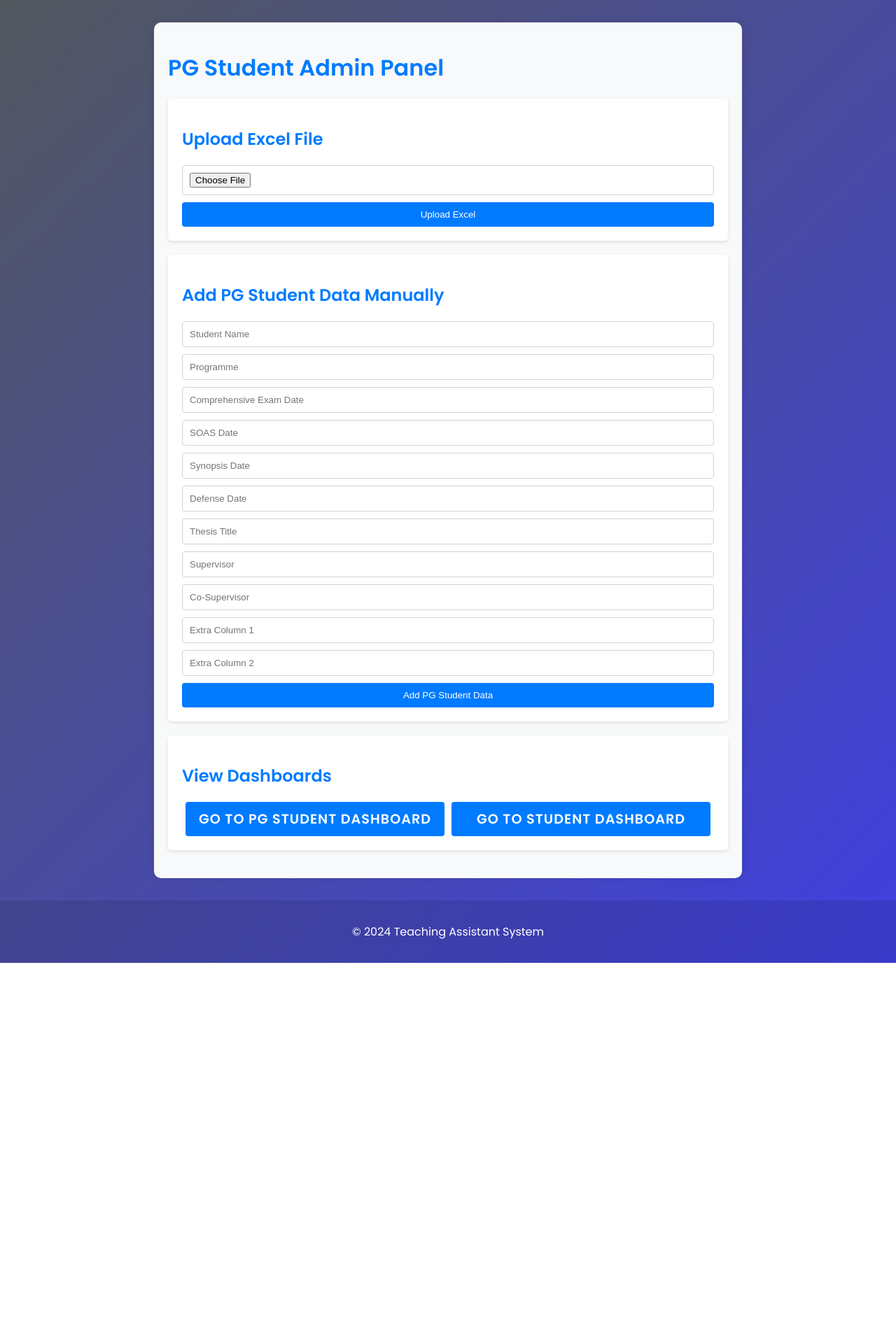
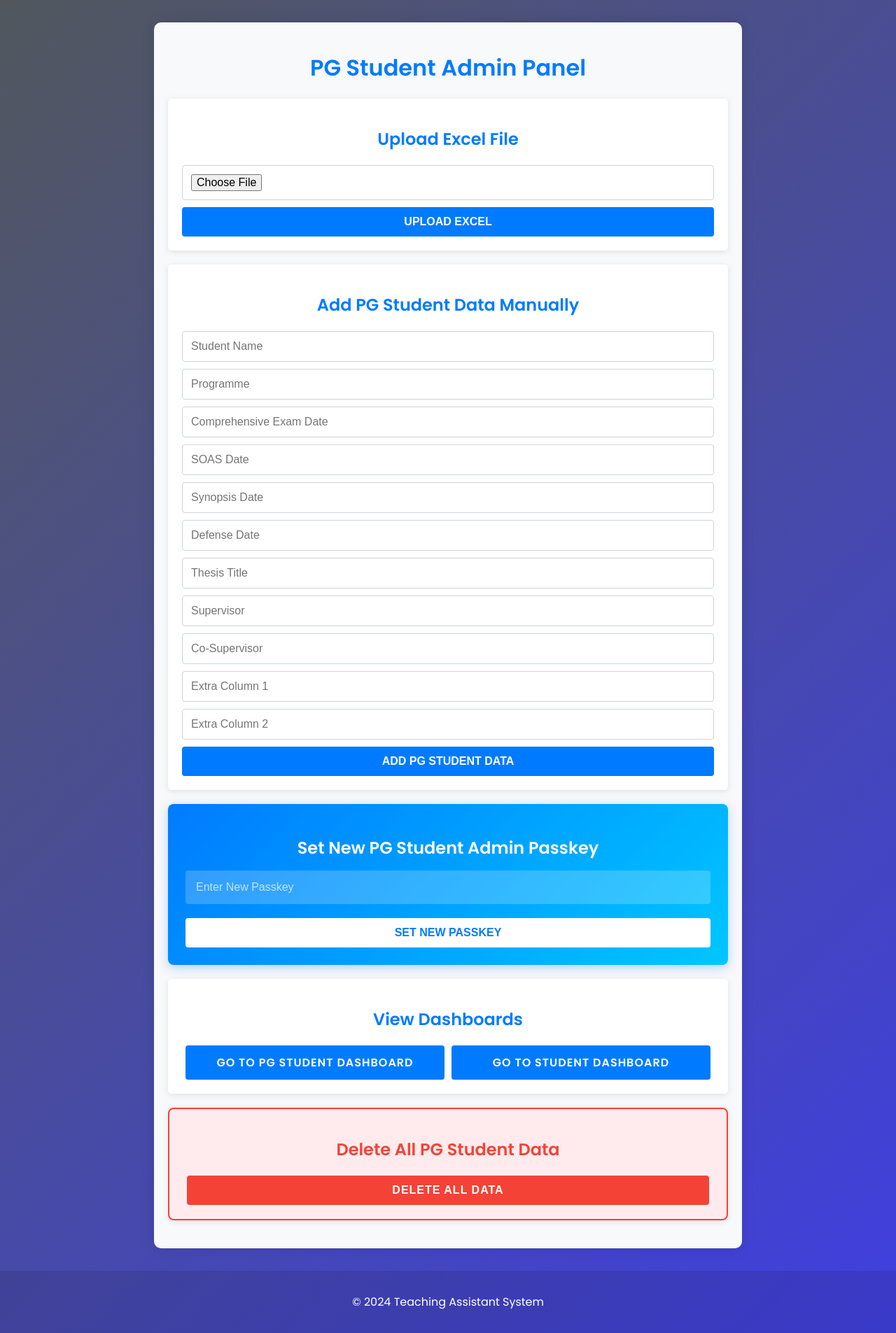
Before and after one commit to Jyotishmoy12/INTERNSHIPIITG, a Flask app: page /pg_student_admin_panel in a window 1280 px wide. Shown: the part 77-1982 px from the top of the page at 70% size. Before the commit the page ends 1453 px from the top, so only its background shows below. Run offline with Flask 3, Linux system fonts and the light colour scheme; a user stored in the database is signed in.

Commit message:
some changes

```diff
--- a/models.py
+++ b/models.py
@@ -36,6 +36,7 @@ class PGStudentData(db.Model):
     extra_column2 = db.Column(db.String(100))
 
 
+
 class Passkey(db.Model):
     id = db.Column(db.Integer, primary_key=True)
     passkey = db.Column(db.String(20), nullable=False)
--- a/routes.py
+++ b/routes.py
@@ -458,46 +458,6 @@ def pg_student_dashboard():
     pg_student_data = PGStudentData.query.all()
     return render_template('pg_student_dashboard.html', title='PG Student Dashboard', pg_student_data=pg_student_data)
 
-@app.route("/download_pg_student_data")
-@login_required
-def download_pg_student_data():
-    if current_user.role not in ['pg_student_admin', 'admin']:
-        flash('Access denied. You must be a PG Student Admin or Admin to download data.', 'danger')
-        return redirect(url_for('home'))
-
-    pg_student_data = PGStudentData.query.all()
-
-    output = BytesIO()
-    workbook = xlsxwriter.Workbook(output)
-    worksheet = workbook.add_worksheet()
-
-    # Write headers
-    headers = ['Name', 'Programme', 'Comprehensive Exam Date', 'SOAS Date', 'Synopsis Date', 'Defense Date', 'Thesis Title', 'Supervisor', 'Co-Supervisor', 'Extra Column 1', 'Extra Column 2']
-    for col, header in enumerate(headers):
-        worksheet.write(0, col, header)
-
-    # Write data
-    for row, data in enumerate(pg_student_data, start=1):
-        worksheet.write(row, 0, data.student_name)
-        worksheet.write(row, 1, data.programme)
-        worksheet.write(row, 2, data.comprehensive_exam_date)
-        worksheet.write(row, 3, data.soas_date)
-        worksheet.write(row, 4, data.synopsis_date)
-        worksheet.write(row, 5, data.defense_date)
-        worksheet.write(row, 6, data.thesis_title)
-        worksheet.write(row, 7, data.supervisor)
-        worksheet.write(row, 8, data.co_supervisor)
-        worksheet.write(row, 9, data.extra_column1)
-        worksheet.write(row, 10, data.extra_column2)
-
-    workbook.close()
-    output.seek(0)
-
-    response = make_response(output.getvalue())
-    response.headers['Content-Type'] = 'application/vnd.openxmlformats-officedocument.spreadsheetml.sheet'
-    response.headers['Content-Disposition'] = 'attachment; filename=pg_student_data.xlsx'
-
-    return response
 
 @app.route("/pg_student_admin_forgot_password", methods=['GET', 'POST'])
 def pg_student_admin_forgot_password():
@@ -539,3 +499,26 @@ def set_pg_student_admin_passkey():
 
     flash('PG Student Admin Passkey updated successfully', 'success')
     return redirect(url_for('pg_student_admin_panel'))
+
+@app.route("/delete_pg_student_data/<int:id>", methods=['POST'])
+@login_required
+def delete_pg_student_data(id):
+    if current_user.role not in ['pg_student_admin', 'admin']:
+        flash('Access denied. You must be a PG Student Admin or Admin to delete data.', 'danger')
+        return redirect(url_for('home'))
+    pg_student_data = PGStudentData.query.get_or_404(id)
+    db.session.delete(pg_student_data)
+    db.session.commit()
+    flash('PG Student data deleted successfully', 'success')
+    return redirect(url_for('pg_student_dashboard'))
+
+@app.route("/delete_all_pg_student_data", methods=['POST'])
+@login_required
+def delete_all_pg_student_data():
+    if current_user.role not in ['pg_student_admin', 'admin']:
+        flash('Access denied. You must be a PG Student Admin or Admin to delete all data.', 'danger')
+        return redirect(url_for('home'))
+    PGStudentData.query.delete()
+    db.session.commit()
+    flash('All PG Student data deleted successfully', 'success')
+    return redirect(url_for('pg_student_admin_panel'))
--- a/static/js/main.js
+++ b/static/js/main.js
@@ -1,3 +1,5 @@
+
+
 document.addEventListener('DOMContentLoaded', function() {
     const adminLoginLink = document.getElementById('admin-login-link');
     const adminPasskeyModal = document.getElementById('admin-passkey-modal');
--- a/templates/pg_student_admin_panel.html
+++ b/templates/pg_student_admin_panel.html
@@ -7,40 +7,58 @@
         padding: 20px;
         background-color: #f8f9fa;
         border-radius: 10px;
-        box-shadow: 0 0 10px rgba(0,0,0,0.1);
+        box-shadow: 0 0 20px rgba(0,0,0,0.1);
     }
     h1, h2 {
         color: #007bff;
         margin-bottom: 20px;
+        text-align: center;
     }
     .section {
         background-color: white;
         padding: 20px;
         margin-bottom: 20px;
         border-radius: 5px;
-        box-shadow: 0 2px 5px rgba(0,0,0,0.1);
+        box-shadow: 0 2px 10px rgba(0,0,0,0.1);
+        transition: all 0.3s ease;
+    }
+    .section:hover {
+        transform: translateY(-5px);
+        box-shadow: 0 5px 15px rgba(0,0,0,0.2);
     }
     form {
         display: flex;
         flex-direction: column;
     }
-    input[type="text"], input[type="file"] {
+    input[type="text"], input[type="file"], input[type="password"] {
         margin-bottom: 10px;
-        padding: 10px;
+        padding: 12px;
         border: 1px solid #ced4da;
         border-radius: 4px;
+        font-size: 16px;
+        transition: border-color 0.3s ease;
+    }
+    input[type="text"]:focus, input[type="file"]:focus, input[type="password"]:focus {
+        border-color: #007bff;
+        outline: none;
+        box-shadow: 0 0 0 2px rgba(0,123,255,0.25);
     }
     input[type="submit"], .btn {
         background-color: #007bff;
         color: white;
         border: none;
-        padding: 10px 15px;
+        padding: 12px 20px;
         border-radius: 4px;
         cursor: pointer;
-        transition: background-color 0.3s;
+        transition: all 0.3s ease;
+        font-size: 16px;
+        font-weight: bold;
+        text-transform: uppercase;
     }
     input[type="submit"]:hover, .btn:hover {
         background-color: #0056b3;
+        transform: translateY(-2px);
+        box-shadow: 0 2px 5px rgba(0,0,0,0.2);
     }
     .btn-container {
         display: flex;
@@ -52,6 +70,52 @@
         text-align: center;
         flex: 1;
         margin: 0 5px;
+    }
+    .passkey-section {
+        background: linear-gradient(135deg, #007bff, #00c6ff);
+        color: white;
+        padding: 25px;
+        border-radius: 8px;
+        box-shadow: 0 4px 15px rgba(0,123,255,0.3);
+    }
+    .passkey-section h2 {
+        color: white;
+        margin-bottom: 15px;
+    }
+    .passkey-section input[type="password"] {
+        background-color: rgba(255,255,255,0.2);
+        border: none;
+        color: white;
+        padding: 15px;
+    }
+    .passkey-section input[type="password"]::placeholder {
+        color: rgba(255,255,255,0.7);
+    }
+    .passkey-section input[type="submit"] {
+        background-color: white;
+        color: #007bff;
+        padding: 12px 25px;
+        margin-top: 10px;
+    }
+    .passkey-section input[type="submit"]:hover {
+        background-color: #f8f9fa;
+        color: #0056b3;
+    }
+    .danger-section {
+        background-color: #ffebee;
+        border: 2px solid #f44336;
+        padding: 20px;
+        border-radius: 8px;
+        margin-top: 20px;
+    }
+    .danger-section h2 {
+        color: #f44336;
+    }
+    .btn-danger {
+        background-color: #f44336;
+    }
+    .btn-danger:hover {
+        background-color: #d32f2f;
     }
 </style>
 
@@ -84,6 +148,14 @@
         </form>
     </div>
 
+    <div class="section passkey-section">
+        <h2>Set New PG Student Admin Passkey</h2>
+        <form method="POST" action="{{ url_for('set_pg_student_admin_passkey') }}">
+            <input type="password" name="new_passkey" placeholder="Enter New Passkey" required>
+            <input type="submit" value="Set New Passkey">
+        </form>
+    </div>
+
     <div class="section">
         <h2>View Dashboards</h2>
         <div class="btn-container">
@@ -91,5 +163,12 @@
             <a href="{{ url_for('student_dashboard') }}" class="btn">Go to Student Dashboard</a>
         </div>
     </div>
+
+    <div class="section danger-section">
+        <h2>Delete All PG Student Data</h2>
+        <form action="{{ url_for('delete_all_pg_student_data') }}" method="POST">
+            <button type="submit" class="btn btn-danger" onclick="return confirm('Are you sure you want to delete ALL PG student data? This action cannot be undone.');">Delete All Data</button>
+        </form>
+    </div>
 </div>
 {% endblock content %}
```
Also changed, not shown: templates/pg_student_dashboard.html (+8 -4 lines), instance/site.db.
